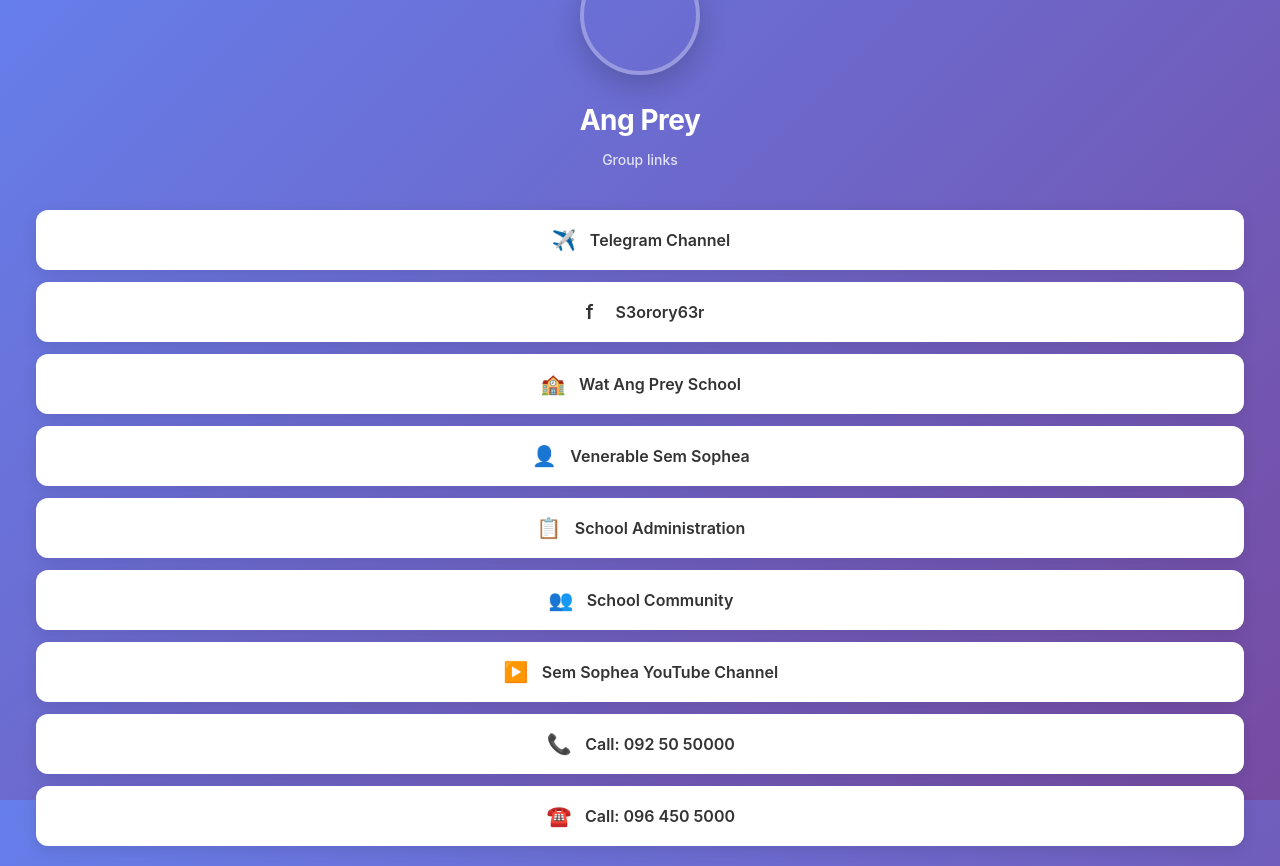
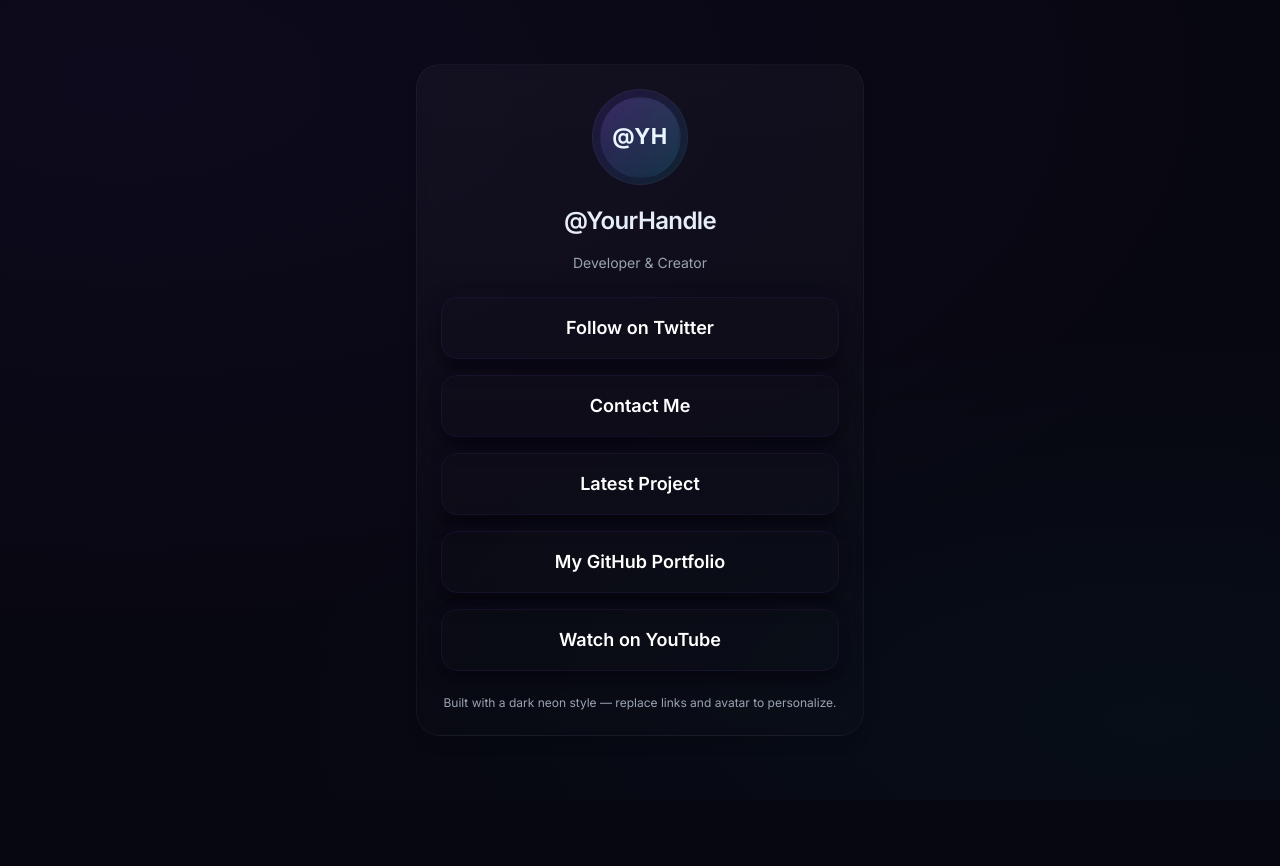
Before and after one commit to angprey/links, a plain HTML site: page index.html in a window 1280 px wide. After the commit the page ends 800 px from the top, so only its background shows below. Drawn offline with nearby package versions, Linux system fonts and the light colour scheme.

Commit message:
Apply dark neon scheme (from visal3009/Angprey2k26)

```diff
--- a/index.html
+++ b/index.html
@@ -1,298 +1,230 @@
-<!DOCTYPE html>
+<!doctype html>
 <html lang="en">
 <head>
-    <meta charset="UTF-8">
-    <meta name="viewport" content="width=device-width, initial-scale=1.0">
-    <title>Ang Prey - Links</title>
-    <meta name="description" content="Group links for Ang Prey">
-    <meta name="theme-color" content="#6366f1">
+  <meta charset="utf-8" />
+  <meta name="viewport" content="width=device-width,initial-scale=1" />
+  <title>@YourHandle — Links</title>
+
+  <!-- Inter font -->
+  <link href="https://fonts.googleapis.com/css2?family=Inter:wght@300;400;600;700&display=swap" rel="stylesheet">
+
+  <!-- Tailwind CDN -->
   <script src="https://cdn.tailwindcss.com"></script>
-    <script>
-        tailwind.config = {
-            theme: {
-                extend: {
-                    animation: {
-                        fadeIn: 'fadeIn 0.5s ease-in-out',
-                    },
-                    keyframes: {
-                        fadeIn: {
-                            '0%': { opacity: '0', transform: 'translateY(10px)' },
-                            '100%': { opacity: '1', transform: 'translateY(0)' },
-                        }
-                    }
-                }
-            }
-        }
-    </script>
+
   <style>
-        * {
-            margin: 0;
-            padding: 0;
-            box-sizing: border-box;
+    :root{
+      --bg:#070710;
+      --card:#0b1220;
+      --muted:#9aa3b2;
+      --neon1: #7C3AED; /* purple */
+      --neon2: #06b6d4; /* teal */
     }
 
-        html, body {
-            height: 100%;
-            width: 100%;
+    html,body{
+      height:100%;
+      background: radial-gradient(1200px 600px at 10% 10%, rgba(124,58,237,0.06), transparent),
+                  radial-gradient(900px 400px at 90% 90%, rgba(6,182,212,0.04), transparent),
+                  var(--bg);
+      font-family: 'Inter', system-ui, -apple-system, 'Segoe UI', Roboto, 'Helvetica Neue', Arial;
+      -webkit-font-smoothing:antialiased;
+      -moz-osx-font-smoothing:grayscale;
+      color: #e6eef8;
     }
 
-        body {
-            font-family: -apple-system, BlinkMacSystemFont, 'Segoe UI', Roboto, 'Helvetica Neue', Arial, sans-serif;
-            background: linear-gradient(135deg, #667eea 0%, #764ba2 100%);
-            min-height: 100vh;
-            display: flex;
-            align-items: center;
-            justify-content: center;
+    /* Neon card effect */
+    .neon-card{
+      background: linear-gradient(180deg, rgba(255,255,255,0.03), rgba(255,255,255,0.01));
+      border: 1px solid rgba(255,255,255,0.04);
+      backdrop-filter: blur(6px);
+      transition: transform .22s ease, box-shadow .22s ease;
+    }
+    .neon-btn{
+      box-shadow: 0 6px 20px rgba(0,0,0,0.6), 0 0 18px rgba(124,58,237,0.06);
+      border: 1px solid rgba(124,58,237,0.10);
+    }
+    .neon-btn:hover{
+      transform: translateY(-6px) scale(1.01);
+      box-shadow: 0 18px 40px rgba(0,0,0,0.6), 0 0 30px rgba(124,58,237,0.18);
+      border-color: rgba(124,58,237,0.22);
+    }
+    .neon-btn:focus{
+      outline: none;
+      box-shadow: 0 0 0 4px rgba(124,58,237,0.12), 0 12px 30px rgba(0,0,0,0.5);
     }
 
-        .container {
-            width: 100%;
-            max-width: 500px;
-            padding: 20px;
-            animation: fadeIn 0.8s ease-in-out;
-        }
-
-        .profile-section {
-            text-align: center;
-            margin-bottom: 40px;
-        }
-
-        .profile-image {
-            width: 120px;
-            height: 120px;
-            border-radius: 50%;
-            margin: 0 auto 24px;
-            object-fit: cover;
-            border: 4px solid rgba(255, 255, 255, 0.3);
-            box-shadow: 0 10px 30px rgba(0, 0, 0, 0.2);
-            transition: transform 0.3s ease;
-        }
-
-        .profile-image:hover {
-            transform: scale(1.05);
-        }
-
-        .profile-name {
-            font-size: 28px;
-            font-weight: 700;
-            color: white;
-            margin-bottom: 8px;
-            letter-spacing: -0.5px;
-        }
-
-        @media (max-width: 640px) {
-            .profile-name {
-                font-size: 24px;
-            }
-        }
-
-        .profile-subtitle {
-            font-size: 14px;
-            color: rgba(255, 255, 255, 0.8);
-            font-weight: 500;
-        }
-
-        .links-section {
-            display: flex;
-            flex-direction: column;
-            gap: 12px;
-        }
-
-        .link-button {
-            display: flex;
-            align-items: center;
-            justify-content: center;
-            padding: 16px 24px;
-            background: white;
-            border: none;
-            border-radius: 12px;
-            font-size: 16px;
-            font-weight: 600;
-            color: #333;
-            text-decoration: none;
-            cursor: pointer;
-            transition: all 0.3s cubic-bezier(0.4, 0, 0.2, 1);
-            box-shadow: 0 4px 15px rgba(0, 0, 0, 0.1);
-            min-height: 56px;
+    /* Profile circle with neon ring */
+    .profile {
+      width: 96px;
+      height: 96px;
+      border-radius: 9999px;
+      display: grid;
+      place-items: center;
+      background: linear-gradient(135deg, rgba(124,58,237,0.16), rgba(6,182,212,0.12));
+      border: 1px solid rgba(255,255,255,0.04);
       position: relative;
       overflow: hidden;
     }
-
-        .link-button::before {
-            content: '';
-            position: absolute;
-            top: 0;
-            left: -100%;
-            width: 100%;
-            height: 100%;
-            background: rgba(99, 102, 241, 0.1);
-            transition: left 0.3s ease;
-            z-index: 1;
+    .profile::after{
+      content:'';
+      position:absolute;
+      inset: -4px;
+      border-radius:inherit;
+      box-shadow: 0 6px 28px rgba(124,58,237,0.12), 0 0 34px rgba(6,182,212,0.06);
+      pointer-events:none;
+    }
+    .avatar-inner{
+      width:86%;
+      height:86%;
+      border-radius:50%;
+      background: linear-gradient(180deg, rgba(255,255,255,0.04), rgba(0,0,0,0.08));
+      display:flex;
+      align-items:center;
+      justify-content:center;
+      font-weight:700;
+      color: #eaf6ff;
+      font-size:22px;
+      letter-spacing:0.6px;
+      backdrop-filter: blur(2px);
     }
 
-        .link-button:hover::before {
-            left: 100%;
-        }
+    /* Portfolio panel */
+    .panel-enter{ transform: translateY(10px); opacity:0; }
+    .panel-enter-active{ transform: translateY(0); opacity:1; transition: all .22s cubic-bezier(.2,.9,.2,1); }
+    .panel-exit{ transform: translateY(0); opacity:1; }
+    .panel-exit-active{ transform: translateY(8px); opacity:0; transition: all .18s ease-in; }
 
-        .link-button:hover {
-            transform: translateY(-3px);
-            box-shadow: 0 8px 25px rgba(0, 0, 0, 0.15);
-            background: linear-gradient(135deg, #667eea 0%, #764ba2 100%);
-            color: white;
-        }
-
-        .link-button:active {
-            transform: translateY(-1px);
-        }
-
-        .link-content {
-            position: relative;
-            z-index: 2;
-            display: flex;
-            align-items: center;
-            justify-content: center;
-            width: 100%;
-            gap: 12px;
-        }
-
-        .link-icon {
-            font-size: 20px;
-            display: inline-flex;
-            align-items: center;
-            justify-content: center;
-            width: 28px;
-            height: 28px;
-            flex-shrink: 0;
-        }
-
-        @media (max-width: 640px) {
-            .container {
-                padding: 16px;
-            }
-
-            .profile-section {
-                margin-bottom: 32px;
-            }
-
-            .profile-image {
-                width: 100px;
-                height: 100px;
-                margin-bottom: 16px;
-            }
-
-            .profile-name {
-                font-size: 22px;
-                margin-bottom: 6px;
-            }
-
-            .link-button {
-                padding: 14px 20px;
-                font-size: 15px;
-                min-height: 52px;
-                border-radius: 10px;
-            }
-
-            .link-icon {
-                font-size: 18px;
-                width: 24px;
-                height: 24px;
-            }
-
-            .links-section {
-                gap: 10px;
-            }
-        }
-
-        @supports (padding: max(0px)) {
-            body {
-                padding: max(env(safe-area-inset-top, 0), 16px) max(env(safe-area-inset-right, 0), 16px) max(env(safe-area-inset-bottom, 0), 16px) max(env(safe-area-inset-left, 0), 16px);
-            }
+    /* small tweaks for small screens */
+    @media (max-width:420px){
+      .profile{ width:86px; height:86px; }
     }
   </style>
 </head>
-<body>
-    <div class="container">
-        <!-- Profile Section -->
-        <div class="profile-section">
-            <img src="profile.jpg" alt="Profile" class="profile-image">
-            <h1 class="profile-name">Ang Prey</h1>
-            <p class="profile-subtitle">Group links</p>
+<body class="min-h-screen flex items-center justify-center p-6">
+
+  <main class="w-full max-w-md">
+    <section class="neon-card p-6 rounded-3xl text-center shadow-lg">
+      <!-- Profile -->
+      <div class="flex flex-col items-center gap-3">
+        <div class="profile">
+          <!-- Replace initials with <img src="your-image.jpg" alt="Your name" class="w-full h-full object-cover"> if desired -->
+          <div class="avatar-inner" aria-hidden="true">@YH</div>
         </div>
 
-        <!-- Links Section -->
-        <div class="links-section">
-            <!-- Telegram Channel -->
-            <a href="https://t.me/AngPreyBPS" target="_blank" rel="noopener noreferrer" class="link-button">
-                <div class="link-content">
-                    <span class="link-icon">✈️</span>
-                    <span>Telegram Channel</span>
+        <h1 class="mt-2 text-2xl font-semibold tracking-tight">@YourHandle</h1>
+        <p class="text-sm text-[--muted] mt-1">Developer & Creator</p>
       </div>
+
+      <!-- Buttons -->
+      <nav class="mt-6 flex flex-col gap-4">
+        <a href="https://twitter.com" target="_blank" rel="noopener" class="neon-btn w-full inline-block py-4 px-5 rounded-2xl text-center text-lg font-semibold text-white transition-colors">
+          Follow on Twitter
         </a>
 
-            <!-- S3orory63r (Facebook Profile/Page) -->
-            <a href="https://www.facebook.com/s3orory63r" target="_blank" rel="noopener noreferrer" class="link-button">
-                <div class="link-content">
-                    <span class="link-icon">f</span>
-                    <span>S3orory63r</span>
-                </div>
+        <a href="mailto:you@example.com" class="neon-btn w-full inline-block py-4 px-5 rounded-2xl text-center text-lg font-semibold text-white transition-colors">
+          Contact Me
         </a>
 
-            <!-- Wat Ang Prey School (Facebook Page) -->
-            <a href="https://www.facebook.com/profile.php?id=100063471703818" target="_blank" rel="noopener noreferrer" class="link-button">
-                <div class="link-content">
-                    <span class="link-icon">🏫</span>
-                    <span>Wat Ang Prey School</span>
-                </div>
+        <a href="https://linktr.ee" target="_blank" rel="noopener" class="neon-btn w-full inline-block py-4 px-5 rounded-2xl text-center text-lg font-semibold text-white transition-colors">
+          Latest Project
         </a>
 
-            <!-- Venerable Sem Sophea (Facebook Profile) -->
-            <a href="https://www.facebook.com/venerable.semsophea" target="_blank" rel="noopener noreferrer" class="link-button">
-                <div class="link-content">
-                    <span class="link-icon">👤</span>
-                    <span>Venerable Sem Sophea</span>
+        <!-- My GitHub Portfolio: toggles inline panel -->
+        <button id="portfolioToggle" type="button" aria-expanded="false" class="neon-btn w-full inline-block py-4 px-5 rounded-2xl text-center text-lg font-semibold text-white transition-colors">
+          My GitHub Portfolio
+        </button>
+
+        <a href="https://youtube.com" target="_blank" rel="noopener" class="neon-btn w-full inline-block py-4 px-5 rounded-2xl text-center text-lg font-semibold text-white transition-colors">
+          Watch on YouTube
+        </a>
+      </nav>
+
+      <!-- Portfolio Link List (hidden by default) -->
+      <div id="portfolioPanel" class="mt-5 rounded-2xl p-4 bg-[rgba(255,255,255,0.02)] border border-[rgba(255,255,255,0.03)] hidden" aria-hidden="true">
+        <div class="flex items-center justify-between mb-3">
+          <h3 class="text-sm font-semibold">GitHub Portfolio</h3>
+          <button id="closePanel" aria-label="Close portfolio" class="text-[--muted] hover:text-white">Close</button>
         </div>
+
+        <ul class="flex flex-col gap-3">
+          <!-- Replace these with your actual repository links -->
+          <li>
+            <a href="https://github.com/yourusername/project-1" target="_blank" rel="noopener" class="flex items-center justify-between neon-card p-3 rounded-lg">
+              <div>
+                <div class="text-sm font-medium">Project One</div>
+                <div class="text-xs text-[--muted]">React · API · Design</div>
+              </div>
+              <svg class="w-5 h-5 text-[--neon2]" fill="none" stroke="currentColor" stroke-width="2" viewBox="0 0 24 24" aria-hidden="true"><path stroke-linecap="round" stroke-linejoin="round" d="M9 5l7 7-7 7"/></svg>
             </a>
+          </li>
 
-            <!-- School Administration (Facebook Profile) -->
-            <a href="https://www.facebook.com/profile.php?id=100068200268908" target="_blank" rel="noopener noreferrer" class="link-button">
-                <div class="link-content">
-                    <span class="link-icon">📋</span>
-                    <span>School Administration</span>
+          <li>
+            <a href="https://github.com/yourusername/project-2" target="_blank" rel="noopener" class="flex items-center justify-between neon-card p-3 rounded-lg">
+              <div>
+                <div class="text-sm font-medium">Project Two</div>
+                <div class="text-xs text-[--muted]">Node · CLI · Tools</div>
               </div>
+              <svg class="w-5 h-5 text-[--neon1]" fill="none" stroke="currentColor" stroke-width="2" viewBox="0 0 24 24" aria-hidden="true"><path stroke-linecap="round" stroke-linejoin="round" d="M9 5l7 7-7 7"/></svg>
             </a>
+          </li>
 
-            <!-- School Community (Facebook Profile) -->
-            <a href="https://www.facebook.com/profile.php?id=100068768800577" target="_blank" rel="noopener noreferrer" class="link-button">
-                <div class="link-content">
-                    <span class="link-icon">👥</span>
-                    <span>School Community</span>
+          <li>
+            <a href="https://github.com/yourusername" target="_blank" rel="noopener" class="flex items-center justify-between neon-card p-3 rounded-lg">
+              <div>
+                <div class="text-sm font-medium">All Repositories</div>
+                <div class="text-xs text-[--muted]">Explore my GitHub</div>
               </div>
+              <svg class="w-5 h-5 text-[--neon2]" fill="none" stroke="currentColor" stroke-width="2" viewBox="0 0 24 24" aria-hidden="true"><path stroke-linecap="round" stroke-linejoin="round" d="M9 5l7 7-7 7"/></svg>
             </a>
+          </li>
+        </ul>
+      </div>
 
-            <!-- Sem Sophea YouTube Channel -->
-            <a href="https://youtube.com/@semsophea1293" target="_blank" rel="noopener noreferrer" class="link-button">
-                <div class="link-content">
-                    <span class="link-icon">▶️</span>
-                    <span>Sem Sophea YouTube Channel</span>
-                </div>
-            </a>
+      <p class="mt-6 text-xs text-[--muted]">Built with a dark neon style — replace links and avatar to personalize.</p>
+    </section>
+  </main>
 
-            <!-- Call Primary Phone -->
-            <a href="tel:0925050000" class="link-button">
-                <div class="link-content">
-                    <span class="link-icon">📞</span>
-                    <span>Call: 092 50 50000</span>
-                </div>
-            </a>
+  <script>
+    // Toggle portfolio panel
+    const toggle = document.getElementById('portfolioToggle');
+    const panel = document.getElementById('portfolioPanel');
+    const closeBtn = document.getElementById('closePanel');
 
-            <!-- Call Secondary Phone -->
-            <a href="tel:0964505000" class="link-button">
-                <div class="link-content">
-                    <span class="link-icon">☎️</span>
-                    <span>Call: 096 450 5000</span>
-                </div>
-            </a>
-        </div>
-    </div>
+    function openPanel(){
+      panel.classList.remove('hidden');
+      panel.classList.add('panel-enter','panel-enter-active');
+      panel.setAttribute('aria-hidden','false');
+      toggle.setAttribute('aria-expanded','true');
+    }
+    function closePanelFunc(){
+      panel.classList.remove('panel-enter','panel-enter-active');
+      panel.classList.add('panel-exit','panel-exit-active');
+      panel.setAttribute('aria-hidden','true');
+      toggle.setAttribute('aria-expanded','false');
+      // after animation, hide
+      setTimeout(()=> {
+        panel.classList.remove('panel-exit','panel-exit-active');
+        panel.classList.add('hidden');
+      }, 200);
+    }
+
+    let panelOpen = false;
+    toggle.addEventListener('click', () => {
+      panelOpen = !panelOpen;
+      if(panelOpen) openPanel();
+      else closePanelFunc();
+    });
+    closeBtn.addEventListener('click', () => {
+      panelOpen = false;
+      closePanelFunc();
+    });
+
+    // Close panel when pressing Escape
+    document.addEventListener('keydown', (e) => {
+      if(e.key === 'Escape' && panelOpen){
+        panelOpen = false;
+        closePanelFunc();
+      }
+    });
+  </script>
 </body>
 </html>
```
Lines whose indentation alone changed are shown as unchanged.
